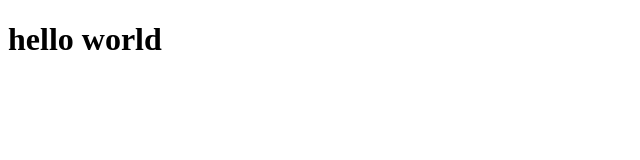
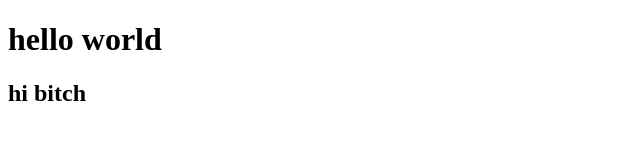
Before and after one commit to mickyyy12/work-git, a plain HTML site: page index.html in a window 1280 px wide. Shown: the whole page, without its empty margins (0-640 px from the left). Drawn offline with Linux system fonts and the light colour scheme.

Commit message:
fifth  commit

```diff
--- a/index.html
+++ b/index.html
@@ -10,7 +10,7 @@
 
 <body>
     <h1> hello world</h1>
-
+    <h2> hi bitch </h2>
 </body>
 
 </html>
```
